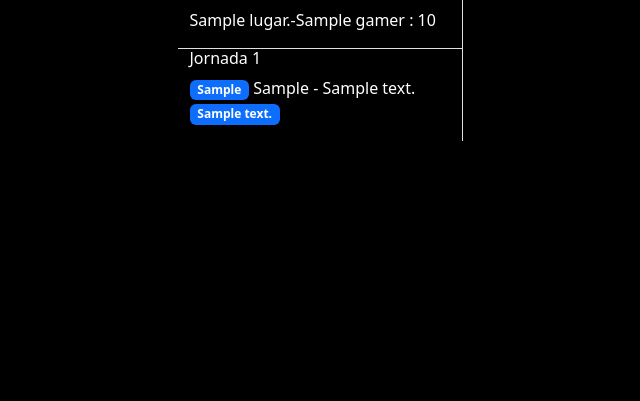
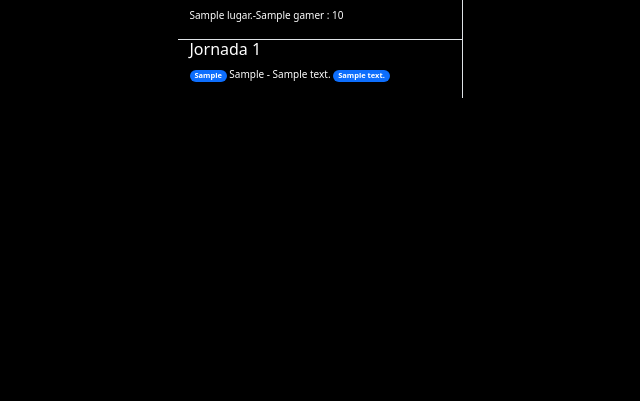
Before and after one commit to Acastillologsys/SIM, a Django app: template templates/grand_tournament.html in a window 1280 px wide. Shown: the part 169-570 px from the top of the page, without its empty margins (320-960 px from the left). Run offline with Django 4.2, Linux system fonts and the light colour scheme; tables that the repository leaves empty hold one stand-in row (values such as "Sample post"); the template is opened without the code that fills it: values that come from a table or form of the project are taken from there, most other values are stand-ins (such as "Sample title", 1, 10 or a date in 2020).

Commit message:
se agregan daatos

```diff
--- a/templates/grand_tournament.html
+++ b/templates/grand_tournament.html
@@ -22,8 +22,7 @@
                 <div class="col-3  border-end mx-auto">
                     <h5>{{general.tournament}}</h5>
                     {% for tg in general.tabla_general %}
-
-                            <p>{{ tg.lugar }}.-{{ tg.gamer }} : {{ tg.points }}</p>
+                            <p style="font-size: x-small;" >{{ tg.lugar }}.-{{ tg.gamer }} : {{ tg.points }}</p>
                     {% endfor %}
                 </div>
             {% endfor %}
@@ -34,7 +33,7 @@
                     {% for jornadas in general.jornadas %}
                         <h6>Jornada {{ forloop.counter }} </h6>
                         {% for jornada in jornadas %}
-                        <p><span class="badge text-bg-primary">{{jornada.wins_local_gamer}}</span> {{jornada.local_gamer}} - {{jornada.visitor_gamer}} <span class="badge text-bg-primary">{{jornada.wins_visitor_gamer}}</span></p>
+                        <p style="font-size: x-small;" ><span class="badge text-bg-primary">{{jornada.wins_local_gamer}}</span> {{jornada.local_gamer}} - {{jornada.visitor_gamer}} <span class="badge text-bg-primary">{{jornada.wins_visitor_gamer}}</span></p>
                         {% endfor %}
                     {% endfor %}
                 </div>
```
